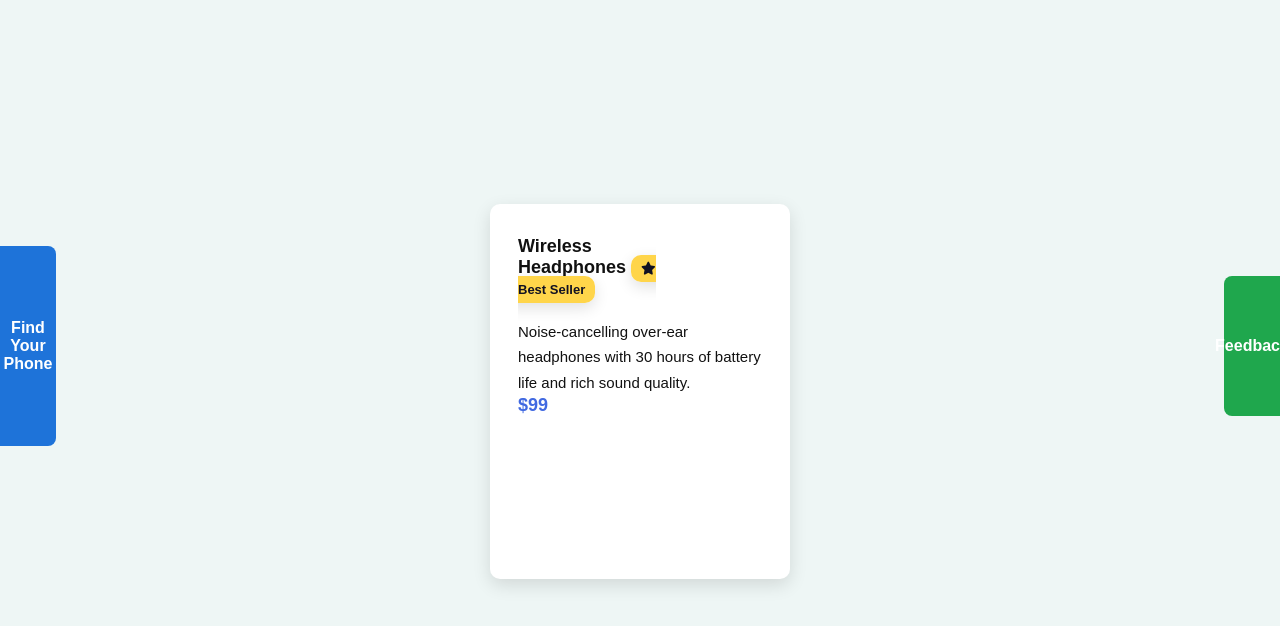
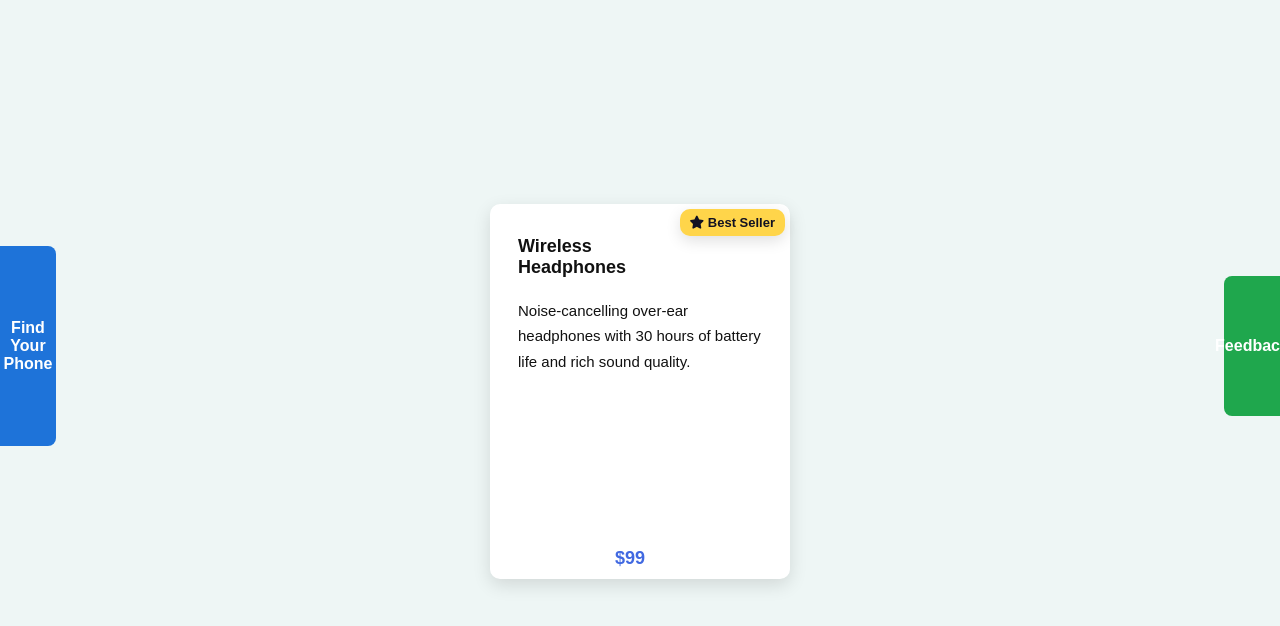
Before and after one commit to mateerht/Lab-8, a plain HTML site: page index.html in a window 1280 px wide. Shown: the part 54-680 px from the top of the page. Drawn offline with Linux system fonts and the light colour scheme.

Commit message:
Add positioning styles to various elements
Added positioning styles to feedback, card, badge, and title elements.

```diff
--- a/index.html
+++ b/index.html
@@ -100,6 +100,7 @@
 
       /* ADD POSITIONING STYLES HERE */
 
+
       right: 0px;
 
       background: #1fa74d;
@@ -137,6 +138,7 @@
 
       /* ADD POSITIONING STYLES HERE */
 
+      position: relative;
 
       width: 300px;
       height: 375px;
@@ -173,7 +175,10 @@
     .badge {
 
       /* ADD POSITIONING STYLES HERE */
+      position: absolute;
 
+      top: 5px;
+      right: 5px;
 
       background: #ffd54a;
       color: #112;
@@ -203,6 +208,9 @@
 
       font-size: 18px;
       font-weight: 700;
+      position: absolute;
+      bottom: 10px;
+      left: 125px;
     }
 
 
```
